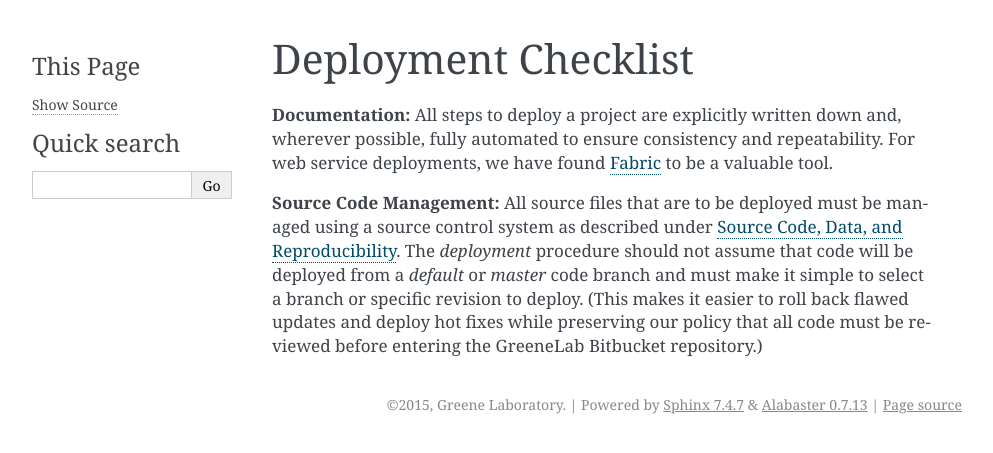
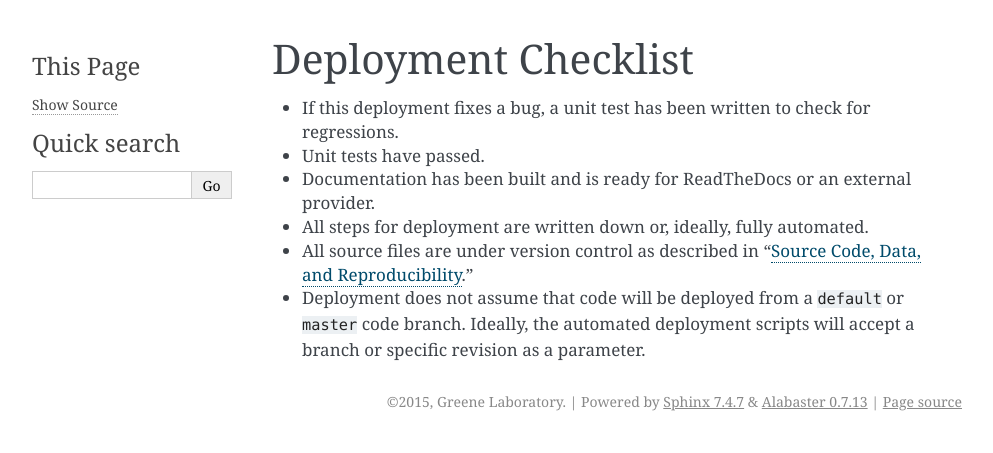
Before and after one commit to greenelab/onboarding, a Sphinx documentation site: the page built from source/deployment_checklist.rst, in a window 1280 px wide. Shown: the top 453 px of the page, without its empty margins (148-1141 px from the left). Built offline with Sphinx 7.4.7, drawn with Linux system fonts in a browser that asks for light colours.

Commit message:
convert prose to checklist, add Casey's unit test items

```diff
--- a/source/deployment_checklist.rst
+++ b/source/deployment_checklist.rst
@@ -3,18 +3,14 @@
 Deployment Checklist
 --------------------
 
-**Documentation:**
-All steps to deploy a project are explicitly written down and, wherever
-possible, fully automated to ensure consistency and repeatability. For web
-service deployments, we have found `Fabric <http://www.fabfile.org>`_ to be a
-valuable tool.
-
-**Source Code Management:**
-All source files that are to be deployed must be managed using a source control
-system as described under :doc:`Source Code, Data, and Reproducibility
-<coding_and_software>`. The *deployment* procedure should not assume that code
-will be deployed from a `default` or `master` code branch and must make it
-simple to select a branch or specific revision to deploy. (This makes it
-easier to roll back flawed updates and deploy hot fixes while preserving our
-policy that all code must be reviewed before entering the GreeneLab Bitbucket
-repository.)
+* If this deployment fixes a bug, a unit test has been written to check for
+  regressions.
+* Unit tests have passed.
+* Documentation has been built and is ready for ReadTheDocs or an external
+  provider.
+* All steps for deployment are written down or, ideally, fully automated.
+* All source files are under version control as described in
+  ":doc:`coding_and_software`."
+* Deployment does not assume that code will be deployed from a
+  ``default`` or ``master`` code branch. Ideally, the automated deployment
+  scripts will accept a branch or specific revision as a parameter.
```
